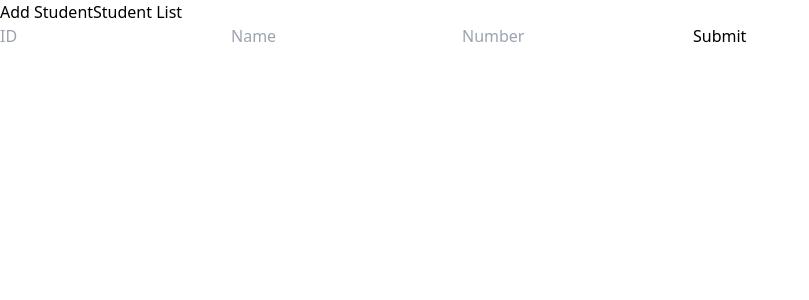
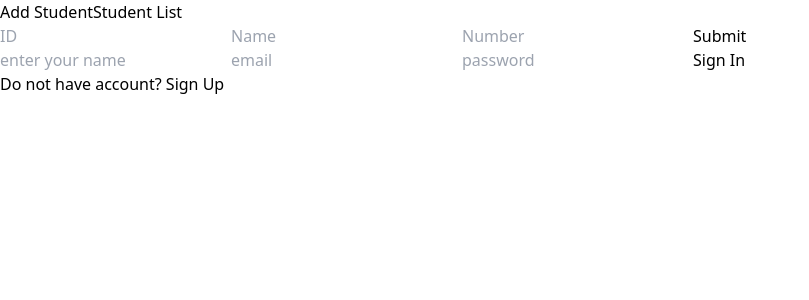
Before and after one commit to bibek-gotame/React-Firebase, a React (Vite) app: page /addStudent in a window 1280 px wide. Shown: the top 300 px of the page, without its empty margins (0-809 px from the left). Built offline with nearby package versions, Linux system fonts and the light colour scheme.

Commit message:
intializing authentication

```diff
--- a/firebase.js
+++ b/firebase.js
@@ -1,6 +1,9 @@
 // Import the functions you need from the SDKs you need
 import { initializeApp } from "firebase/app";
 import { getAnalytics } from "firebase/analytics";
+import { getAuth } from "firebase/auth";
+import { getDatabase } from "firebase/database";
+
 // TODO: Add SDKs for Firebase products that you want to use
 // https://firebase.google.com/docs/web/setup#available-libraries
 
@@ -9,7 +12,7 @@ import { getAnalytics } from "firebase/analytics";
 const firebaseConfig = {
   apiKey: "AIzaSyDAD8Sx_R9ioeZhmG0R99uN5FxFjkn8Yjk",
   authDomain: "react-firebase-cf26e.firebaseapp.com",
-  databaseURL: "https://react-firebase-cf26e-default-rtdb.firebaseio.com",
+  // databaseURL: "https://react-firebase-cf26e-default-rtdb.firebaseio.com",
   projectId: "react-firebase-cf26e",
   storageBucket: "react-firebase-cf26e.appspot.com",
   messagingSenderId: "874709290707",
@@ -20,5 +23,9 @@ const firebaseConfig = {
 };
 
 // Initialize Firebase
-export const app = initializeApp(firebaseConfig);
-const analytics = getAnalytics(app);
+const app = initializeApp(firebaseConfig);
+const auth = getAuth(app);
+const db = getDatabase(app);
+export { auth, db };
+
+export const analytics = getAnalytics(app);
--- a/package.json
+++ b/package.json
@@ -10,9 +10,11 @@
     "preview": "vite preview"
   },
   "dependencies": {
+    "@reduxjs/toolkit": "^2.2.3",
     "firebase": "^10.11.0",
     "react": "^18.2.0",
     "react-dom": "^18.2.0",
+    "react-redux": "^9.1.0",
     "react-router-dom": "^6.22.3"
   },
   "devDependencies": {
--- a/src/components/AddStudent.jsx
+++ b/src/components/AddStudent.jsx
@@ -1,7 +1,7 @@
 import { useState } from "react";
 import {useNavigate} from 'react-router-dom'
-import { set, ref, getDatabase } from "firebase/database";
-import { app } from "../../firebase";
+import { set, ref } from "firebase/database";
+import {  db } from "../../firebase";
 
 function AddStudent() {
   const [Name, setName] = useState("");
@@ -11,14 +11,10 @@ function AddStudent() {
 
   const handleSubmit = (e) => {
     e.preventDefault()
-    const db = getDatabase(app);
-
     set(ref(db, "student/" + ID), {
       Number: Number,
       Name: Name,
     })
-
-    // navigate('/studentList')
     .then( () =>  navigate('/studentList'))
     .catch((error) => {
       console.error('Form submission failed:', error);
--- a/src/components/Dashboard.jsx
+++ b/src/components/Dashboard.jsx
@@ -1,4 +1,5 @@
 import {Link, Outlet} from "react-router-dom";
+import SignIn from "./SignIn";
 
 function Dashboard() {
   return (
@@ -12,6 +13,7 @@ function Dashboard() {
           <Outlet />
         </div>
       </div>
+      <SignIn/>
     </>
   );
 }
--- /dev/null
+++ b/src/components/SignIn.jsx
@@ -0,0 +1,46 @@
+import { createUserWithEmailAndPassword } from "firebase/auth";
+import { useRef, useState } from "react"
+import { auth } from "../../firebase";
+
+function SignIn() {
+const [isSignIn, setIsSignIn] = useState(true)
+const name = useRef()
+const email = useRef()
+const password = useRef()
+
+const handleSubmit = (e)=>{
+    e.preventDefaut()
+    // setIsSignIn(!isSignIn)
+}
+
+if(!isSignIn){
+    createUserWithEmailAndPassword(auth, email, password)
+    .then((userCredential) => {
+      // Signed up
+      const user = userCredential.user;
+      // ...
+    })
+    .catch((error) => {
+      const errorCode = error.code;
+      const errorMessage = error.message;
+      console.log(errorCode+errorMessage);
+      // ..
+    });
+
+}else{
+// console.log('sign in');
+}
+  return (
+    <div className="flex flex-col gap-4  bg-black w-[30rem] py-6 px-3 rounded-lg ">
+        <form onSubmit={(e)=>{handleSubmit(e)}} className=" flex flex-col gap-4" >
+            <input className="rounded-md p-2" ref={name}  type="text" placeholder="enter your name"/>
+            <input className="rounded-md p-2" ref={email} type="email" placeholder="email" />
+            <input className="rounded-md p-2" ref={password} type="text" placeholder="password"/>
+            <button type="submit" className="bg-black text-white">{isSignIn?  'Sign In' : 'Sign Up'}</button>
+        </form>
+        <div  className="text-white">{isSignIn? 'Do not have account? Sign Up ':'Already Have account? Sign In'}</div>
+    </div>
+  )
+}
+
+export default SignIn
--- a/src/components/StudentList.jsx
+++ b/src/components/StudentList.jsx
@@ -1,10 +1,9 @@
-import { getDatabase, ref, onValue, remove } from "firebase/database";
-import { app } from "../../firebase";
+import {ref, onValue, remove } from "firebase/database";
+import {  db } from "../../firebase";
 import { useEffect, useState } from "react";
 
 function StudentList() {
   const [StudentData, setStudentData] = useState(null);
-  const db = getDatabase(app);
 
   useEffect(() => {
     const studentRef = ref(db, "student");
@@ -14,6 +13,7 @@ function StudentList() {
       setStudentData(data);
     });
   }, []);
+
   const handleDelete = (key)=>{
     const studentRef = ref(db,'student/'+ key)
     remove(studentRef)
```
Also changed, not shown: src/store/store.js (added, +7 -0 lines), src/store/userSlice.js (added, +16 -0 lines), 1 other file (tests, documents, lock files or other folders).
